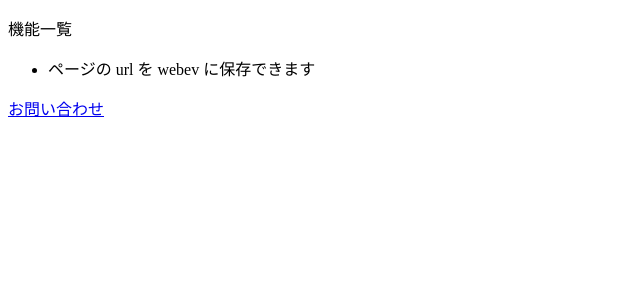
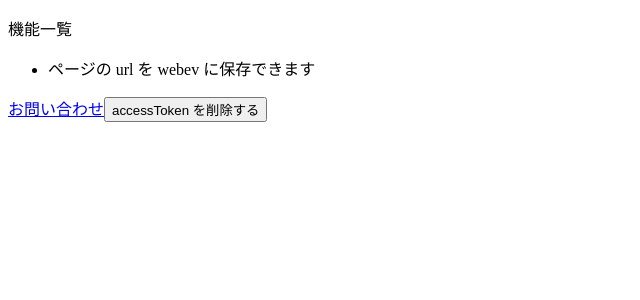
Before and after one commit to webev-dev/webev-extension, a React (Create React App) app: page / in a window 1280 px wide. Both pictures are taken after typing "Sample" into the empty fields and a click on the input "更新". Shown: the top 300 px of the page, without its empty margins (0-640 px from the left). Built offline with nearby package versions, Linux system fonts and the light colour scheme.

Commit message:
add TODO

```diff
--- a/src/components/Options.jsx
+++ b/src/components/Options.jsx
@@ -1,6 +1,11 @@
 import React from 'react';
 
 const Options = () => {
+  const onClickDeleteAccessTokenButton = () => {
+    // TODO: accessToken を破棄する為の処理を書く
+    console.log('deleteAccessTokenButton clicked');
+  };
+
   return (
     <>
       <p>機能一覧</p>
@@ -8,6 +13,7 @@
         <li>ページの url を webev に保存できます</li>
       </ul>
       <a href="https://itizawa-tech.growi.cloud/projects/webev/%E6%96%BD%E7%AD%96/www.webev.cloud/inquery" target="_blank" rel="noreferrer">お問い合わせ</a>
+      <button onClick={onClickDeleteAccessTokenButton}>accessToken を削除する</button>
     </>
   );
 };
```
